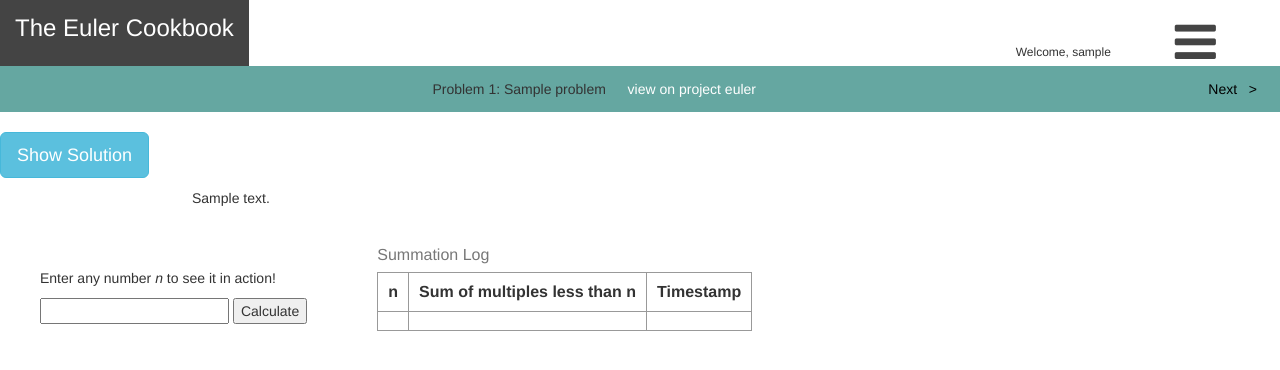
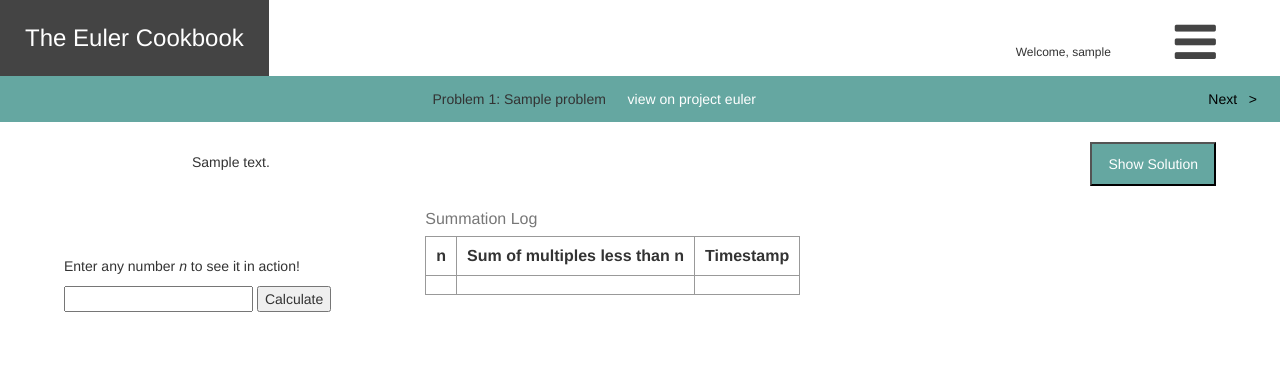
Before and after one commit to zachcalvert/euler_cookbook, a Django app: page /1/ in a window 1280 px wide. Shown: the top 370 px of the page. Run offline with Django 3.2, Linux system fonts and the light colour scheme; a user stored in the database is signed in; tables that the repository leaves empty hold one stand-in row (values such as "Sample post"); some libraries are stand-ins or nearby versions.

Commit message:
more styling

```diff
--- a/problems/templates/problem.html
+++ b/problems/templates/problem.html
@@ -16,7 +16,7 @@
 
 	{% if problem.solved %}
 		{% if user.is_authenticated %}
-			<button type="button" class="btn btn-info btn-lg" data-toggle="modal" data-target="#solutionModal">Show Solution</button>
+			<button type="button" class="solution-button" data-toggle="modal" data-target="#solutionModal">Show Solution</button>
 		{% else %}
 			<div id="login-prompt" style="top:320px; text-align: center; color: #65A7A1;">
 				<a href='{% url "login" %}'>Log in to see the Solution!</a>
@@ -40,14 +40,7 @@
 		        <button type="button" class="btn btn-default" data-dismiss="modal">Close</button>
 		      </div>
 		    </div>
-
 		  </div>
-		</div>
-
-		<div id="solution">
-			<code>
-				{{ problem.solution | safe }}
-			</code>
 		</div>
 	{% endif %}
 
--- a/static/css/base.css
+++ b/static/css/base.css
@@ -35,13 +35,13 @@ h3 {
 	float: left;
 	background:  #FFF;
 	margin: 0px 0px 0px 0px;
-	height: 66px;
+	height: 76px;
 }
 
 #site-header-logo {
 	width: auto;
 	margin: 0px 0 0px 0px;
-	padding: 15px;
+	padding: 25px;
 	background: #444444;
 	text-align: center;
 	float:left;
@@ -107,10 +107,6 @@ ul.hmenu a:hover {
 	border-radius: 0!important;
 }
 
-/*ul.pagination.nav.navbar-nav {
-    padding-bottom: 13px;
-    padding-top: 13px;
-}*/
 .pagination a {
 	margin: 0 10px;
 	color: #FFF;
@@ -187,7 +183,7 @@ ul.hmenu a:hover {
 
 #input-area {
 	float:left;
-	margin: 40px 40px;
+	margin: 5%;
 	display: block;
 }
 #output-area {
@@ -216,10 +212,12 @@ ul.hmenu a:hover {
 	display:none;
 	margin: 50px;
 }
-#solution-button {
-	margin: 25px 0px;
+.solution-button {
+	padding: 10px 16px;
+	background: #65A7A1;
 	float: right;
-	padding:  15px;
+	margin: 0 5%;
+	color: #FFF;
 }
 
 #contribute-form {
```
